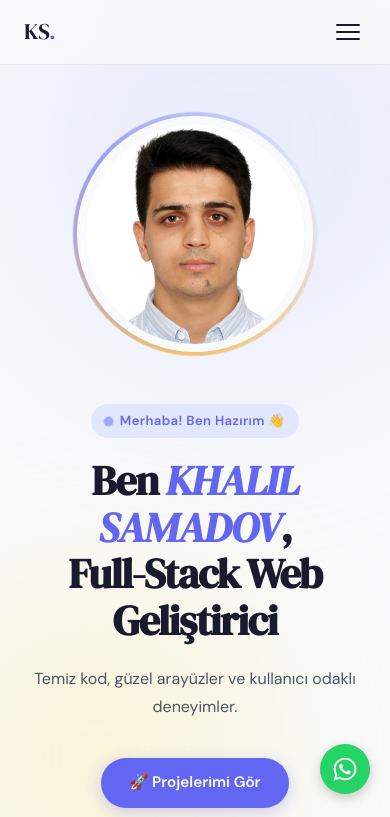
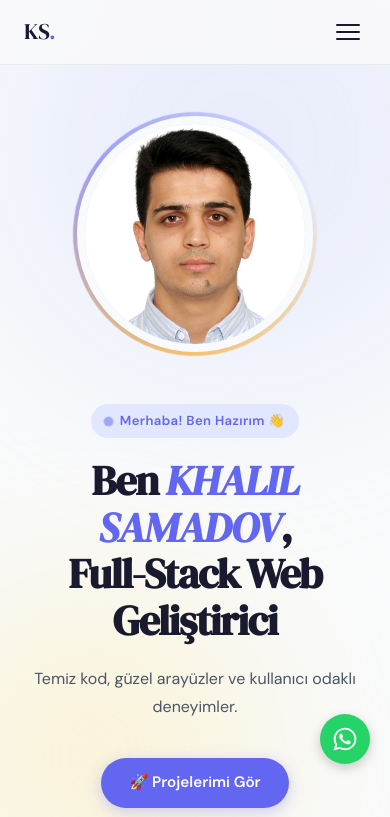
Before and after one commit to Halil668/kisisel-web, a website: page index.html in a window 390 px wide. Shown: the top 817 px of the page. Drawn offline with Linux system fonts and the light colour scheme.

Commit message:
WhatsApp butonu eklendi ve canlıya alınır

```diff
--- a/style.css
+++ b/style.css
@@ -920,7 +920,7 @@ h1, h2, h3, .display-font {
 /* Mobil Ekranlar İçin Boyut Ayarı */
 @media (max-width: 768px) {
   .whatsapp-float {
-    bottom: 50px;
+    bottom: 80px;
     right: 20px;
     width: 50px;
     height: 50px;
```
